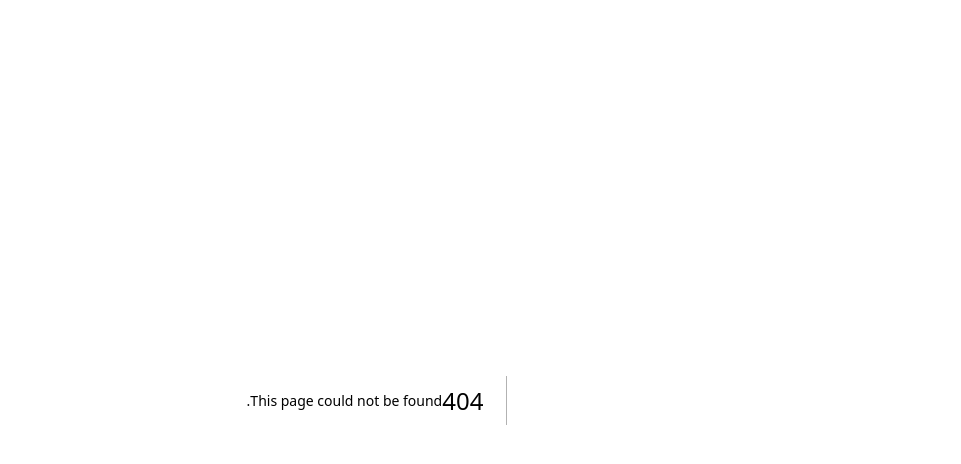
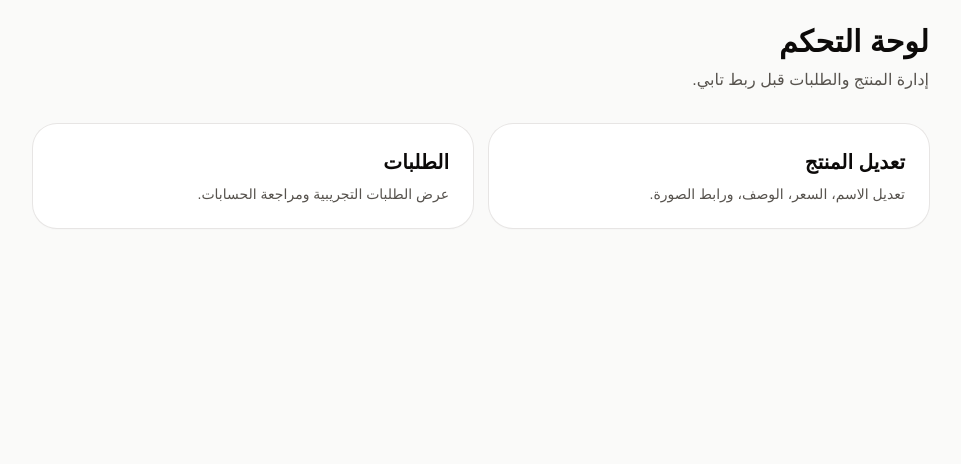
Before and after one commit to azizsoom/one-product-tabby-store, a Next.js app: page /admin in a window 1280 px wide. Before the commit this address had no page. Shown: the top 464 px of the page, without its empty margins (295-1256 px from the left). Built offline with nearby package versions, Linux system fonts and the light colour scheme.

Commit message:
Add admin dashboard home

```diff
--- /dev/null
+++ b/app/admin/page.tsx
@@ -0,0 +1,24 @@
+import Link from 'next/link';
+
+export default function AdminHome() {
+  return (
+    <main className="min-h-screen bg-stone-50 p-6 text-stone-950" dir="rtl">
+      <div className="mx-auto max-w-4xl">
+        <h1 className="text-3xl font-black">لوحة التحكم</h1>
+        <p className="mt-2 text-stone-600">إدارة المنتج والطلبات قبل ربط تابي.</p>
+
+        <div className="mt-8 grid gap-4 md:grid-cols-2">
+          <Link href="/admin/product" className="rounded-3xl bg-white p-6 shadow-sm ring-1 ring-stone-200 hover:bg-stone-50">
+            <h2 className="text-xl font-bold">تعديل المنتج</h2>
+            <p className="mt-2 text-sm text-stone-600">تعديل الاسم، السعر، الوصف، ورابط الصورة.</p>
+          </Link>
+
+          <Link href="/admin/orders" className="rounded-3xl bg-white p-6 shadow-sm ring-1 ring-stone-200 hover:bg-stone-50">
+            <h2 className="text-xl font-bold">الطلبات</h2>
+            <p className="mt-2 text-sm text-stone-600">عرض الطلبات التجريبية ومراجعة الحسابات.</p>
+          </Link>
+        </div>
+      </div>
+    </main>
+  );
+}
```
